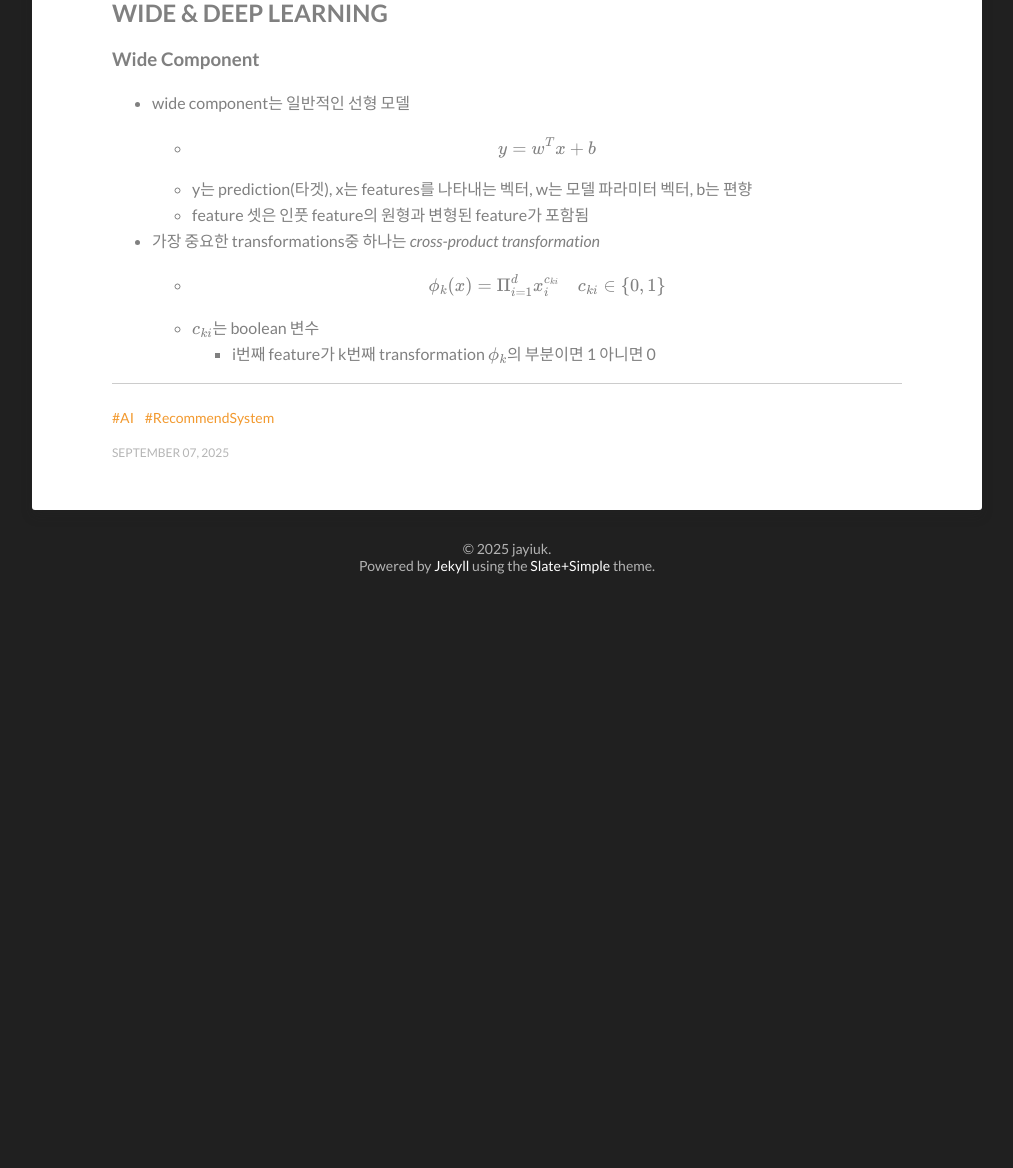
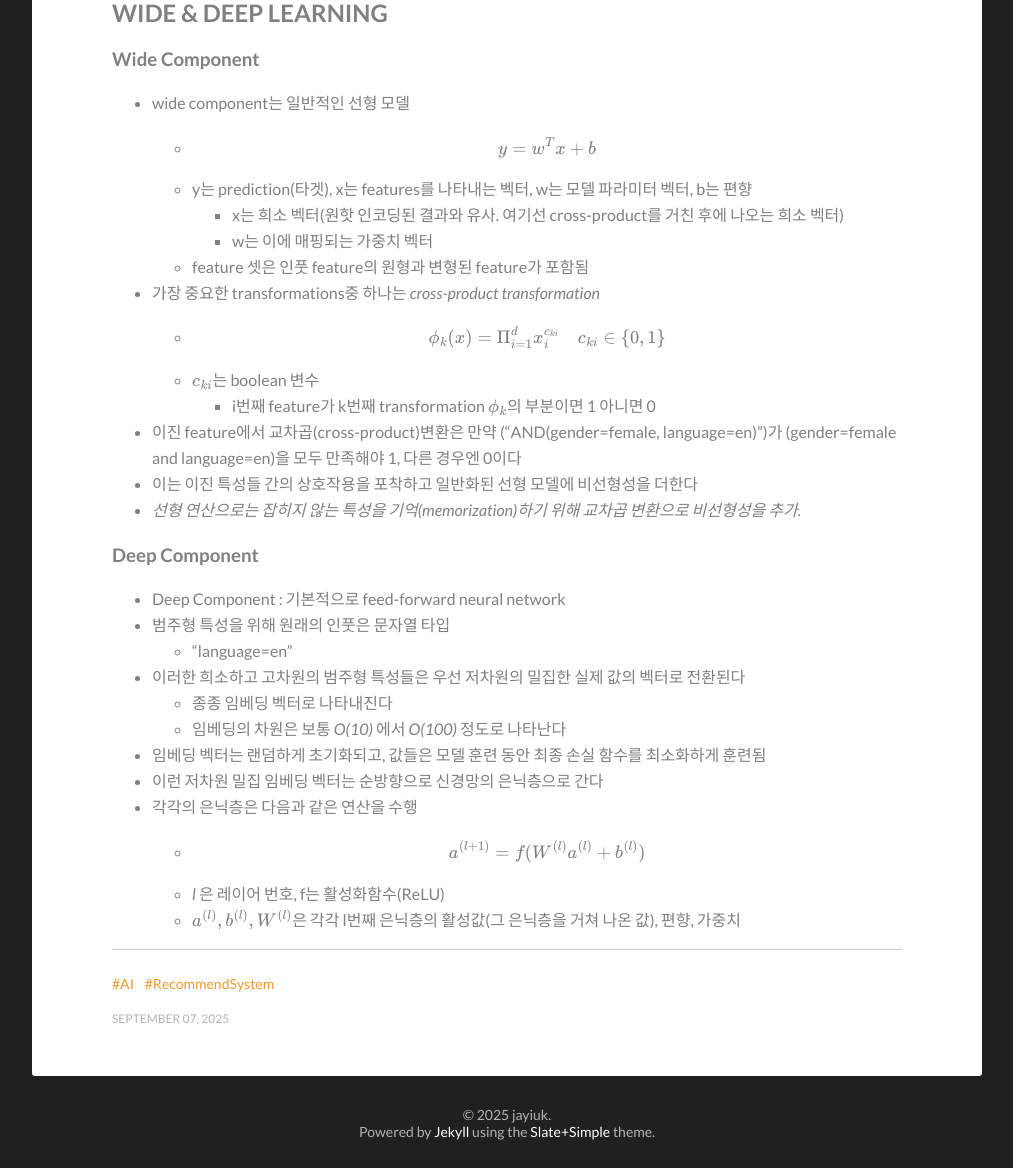
Before and after one commit to jayiuk/jayiuk.github.io, a Jekyll site: the page built from _posts/2025-09-07-Wide&Deep.md, in a window 1280 px wide and 1400 px high, scrolled down 1650 px. Shown: the part 232-1400 px from the top of the window, without its empty margins (133-1146 px from the left). Built offline with Jekyll 4.4.1, drawn with Linux system fonts in a browser that asks for light colours; formulas are drawn with MathJax 3; comment, search, counter and statistics services are not loaded; before the commit the page ends 2484 px from its top, so only the background shows below that.

Commit message:
wide&deep

```diff
--- a/_posts/2025-09-07-Wide&Deep.md
+++ b/_posts/2025-09-07-Wide&Deep.md
@@ -55,8 +55,27 @@ date-string : September 07, 2025
 - wide component는 일반적인 선형 모델
     - $$y = w^Tx + b$$
     - y는 prediction(타겟), x는 features를 나타내는 벡터, w는 모델 파라미터 벡터, b는 편향
+        - x는 희소 벡터(원핫 인코딩된 결과와 유사. 여기선 cross-product를 거친 후에 나오는 희소 벡터)
+        - w는 이에 매핑되는 가중치 벡터
     - feature 셋은 인풋 feature의 원형과 변형된 feature가 포함됨
 - 가장 중요한 transformations중 하나는 _cross-product transformation_
     - $$\phi _k (x) = \Pi_{i=1}^d x_{i}^{c_{ki}}\quad c_{ki} \in \{0, 1\}$$
     - $$c_{ki}$$는 boolean 변수
         - i번째 feature가 k번째 transformation $$\phi _k$$의 부분이면 1   아니면 0
+- 이진 feature에서 교차곱(cross-product)변환은 만약 ("AND(gender=female, language=en)")가 (gender=female and language=en)을 모두 만족해야 1, 다른 경우엔 0이다
+- 이는 이진 특성들 간의 상호작용을 포착하고 일반화된 선형 모델에 비선형성을 더한다
+- _선형 연산으로는 잡히지 않는 특성을 기억(memorization)하기 위해 교차곱 변환으로 비선형성을 추가._
+
+### Deep Component
+- Deep Component : 기본적으로 feed-forward neural network
+- 범주형 특성을 위해 원래의 인풋은 문자열 타입
+    - "language=en"
+- 이러한 희소하고 고차원의 범주형 특성들은 우선 저차원의 밀집한 실제 값의 벡터로 전환된다
+    - 종종 임베딩 벡터로 나타내진다
+    - 임베딩의 차원은 보통 _O(10)_ 에서 _O(100)_ 정도로 나타난다
+- 임베딩 벡터는 랜덤하게 초기화되고, 값들은 모델 훈련 동안 최종 손실 함수를 최소화하게 훈련됨
+- 이런 저차원 밀집 임베딩 벡터는 순방향으로 신경망의 은닉층으로 간다
+- 각각의 은닉층은 다음과 같은 연산을 수행
+    - $$a^{(l+1)} = f(W^{(l)}a^{(l)}+b^{(l)})$$
+    - _l_ 은 레이어 번호, f는 활성화함수(ReLU)
+    - $$a^{(l)}, b^{(l)}, W^{(l)}$$은 각각 l번째 은닉층의 활성값(그 은닉층을 거쳐 나온 값), 편향, 가중치
```
